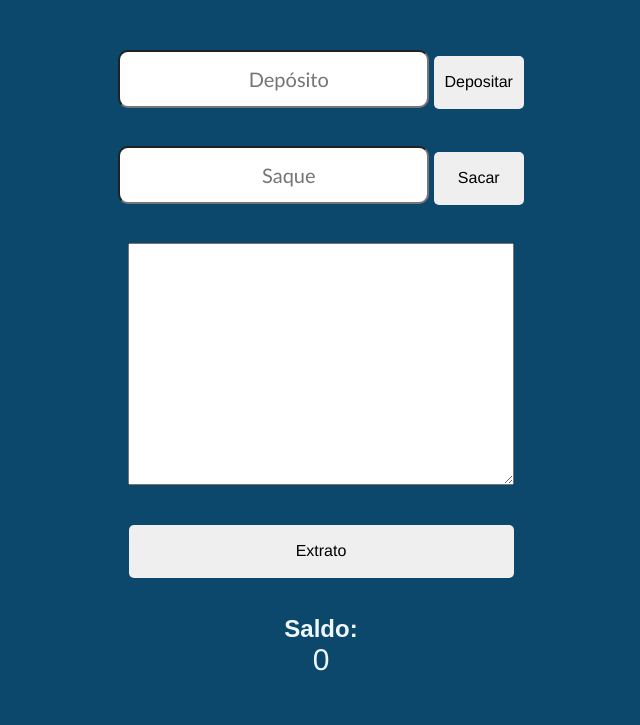
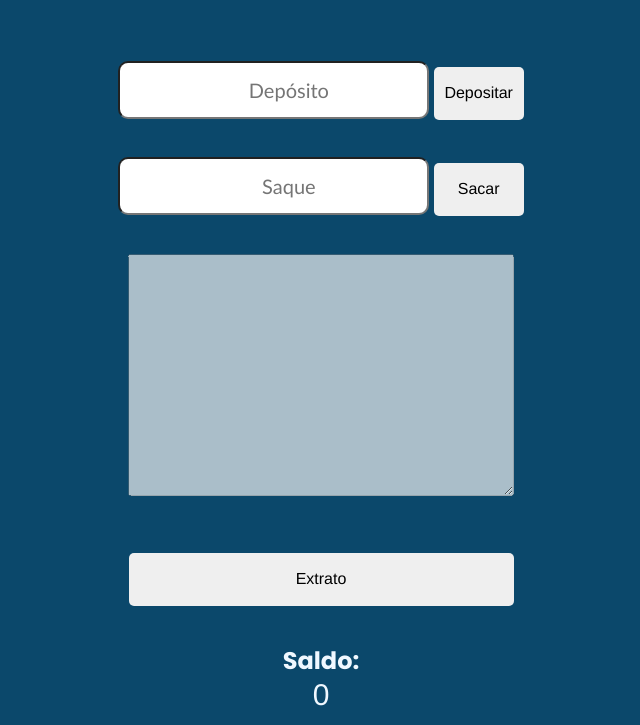
Before and after one commit to alecastronunes/caixa-eletr-nico, a plain HTML site: page index.html in a window 1280 px wide. Shown: the part 87-812 px from the top of the page, without its empty margins (319-959 px from the left). Drawn offline with Linux system fonts and the light colour scheme; some packages are replaced by stand-ins of ours; files that its build step writes are made by us from their sources; a script that the page names is missing.

Commit message:
Alterando a fonte do projeto e atualizando o campo de extrato

```diff
--- a/index.html
+++ b/index.html
@@ -1,5 +1,6 @@
 <!DOCTYPE html>
 <html lang="pt-br">
+
 <head>
     <meta charset="UTF-8">
     <meta name="viewport" content="width=device-width, initial-scale=1.0">
@@ -7,8 +8,16 @@
     <link rel="stylesheet" href="style.css">
     <script src="https://cdn.jsdelivr.net/npm/sweetalert2@11"></script>
     <script src="script/script.js" defer></script>
+    <!-- Google Fonts -->
+    <link rel="preconnect" href="https://fonts.googleapis.com">
+    <link rel="preconnect" href="https://fonts.gstatic.com" crossorigin>
+    <link
+        href="https://fonts.googleapis.com/css2?family=Poppins:ital,wght@0,100;0,200;0,300;0,400;0,500;0,600;0,700;0,800;0,900;1,100;1,200;1,300;1,400;1,500;1,600;1,700;1,800;1,900&display=swap"
+        rel="stylesheet">
+    <!-- Google Fonts -->
     <title>Caixa Eletrônico</title>
 </head>
+
 <body>
     <div class="container">
         <header>
@@ -25,7 +34,7 @@
                 <button class="botao" id="sacar" onclick="sacarDinheiro()">Sacar</button>
             </div>
             <div id="extrato" class="botao-operacao">
-                <textarea name="" id="extrato-resultado" cols="30" rows="10"></textarea><br><br><br>
+                <textarea name="" id="extrato-resultado" cols="30" rows="10" disabled></textarea><br><br><br>
                 <button id="extrato-button" onclick="exibirExtrato()">Extrato</button>
             </div>
 
@@ -36,4 +45,5 @@
         </section>
     </div>
 </body>
+
 </html>
--- a/style/style.css
+++ b/style/style.css
@@ -1,7 +1,7 @@
 * {
     padding: 0;
     margin: 0;
-    font-family: "Ubuntu", sans-serif;
+    font-family: "Poppins", serif;
 }
 
 h1 {
```
